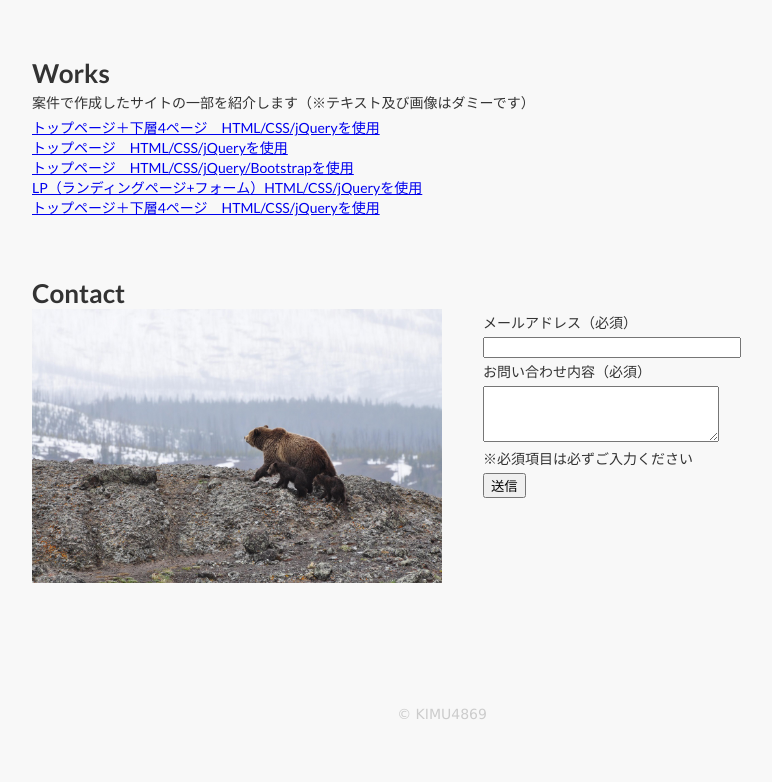
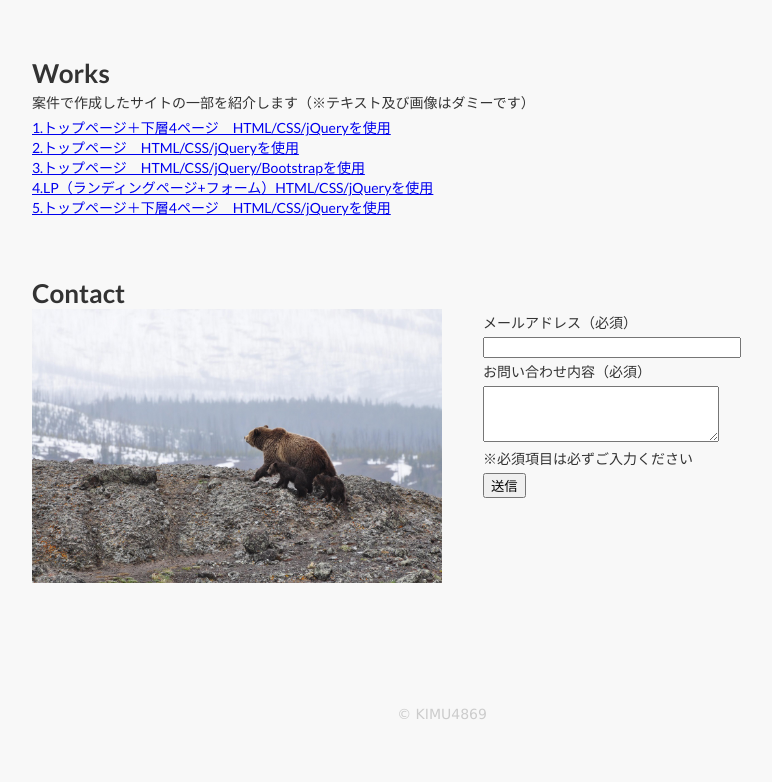
Before and after one commit to kimura4869/portfolio, a plain HTML site: page index.html in a window 1280 px wide. Shown: the part 1021-1803 px from the top of the page, without its empty margins (198-970 px from the left). Drawn offline with Linux system fonts and the light colour scheme.

Commit message:
Add files via upload

```diff
--- a/index.html
+++ b/index.html
@@ -63,11 +63,11 @@
           <p>案件で作成したサイトの一部を紹介します（※テキスト及び画像はダミーです）</p>
           <ul>
 
-            <li><a target="_blank" href="https://kimura4869.github.io/shokai/">トップページ＋下層4ページ　HTML/CSS/jQueryを使用</a></li>
-            <li><a target="_blank" href="https://kimura4869.github.io/ANIMAL-INC/">トップページ　HTML/CSS/jQueryを使用</a></li>
-            <li><a target="_blank" href="https://kimura4869.github.io/REIWAYAKUHIN/">トップページ　HTML/CSS/jQuery/Bootstrapを使用</a></li>
-            <li><a target="_blank" href="https://kimura4869.github.io/LP/">LP（ランディングページ+フォーム）HTML/CSS/jQueryを使用</a></li>
-            <li><a target="_blank" href="https://kimura4869.github.io/THE-CONTENTS-NATURE-CLUB/">トップページ＋下層4ページ　HTML/CSS/jQueryを使用</a></li>
+            <li><a target="_blank" href="https://kimura4869.github.io/shokai/">1.トップページ＋下層4ページ　HTML/CSS/jQueryを使用</a></li>
+            <li><a target="_blank" href="https://kimura4869.github.io/ANIMAL-INC/">2.トップページ　HTML/CSS/jQueryを使用</a></li>
+            <li><a target="_blank" href="https://kimura4869.github.io/REIWAYAKUHIN/">3.トップページ　HTML/CSS/jQuery/Bootstrapを使用</a></li>
+            <li><a target="_blank" href="https://kimura4869.github.io/LP/">4.LP（ランディングページ+フォーム）HTML/CSS/jQueryを使用</a></li>
+            <li><a target="_blank" href="https://kimura4869.github.io/THE-CONTENTS-NATURE-CLUB/">5.トップページ＋下層4ページ　HTML/CSS/jQueryを使用</a></li>
 
           </ul>
         </section>
```
